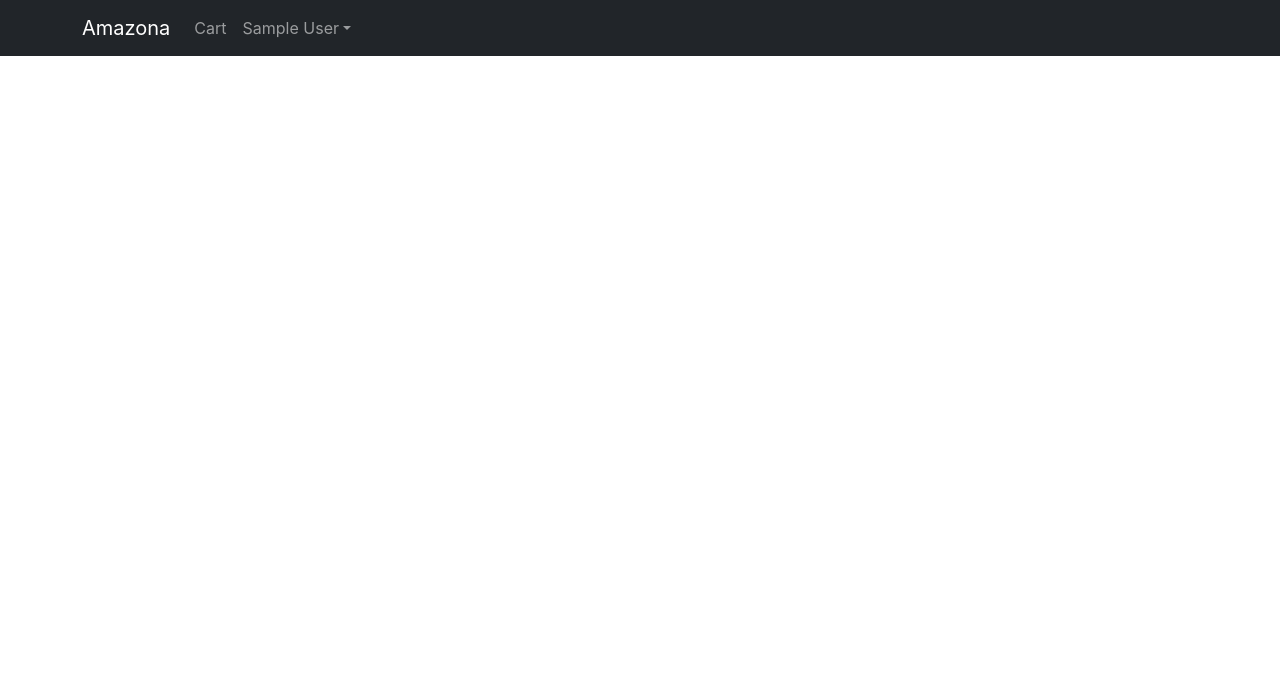
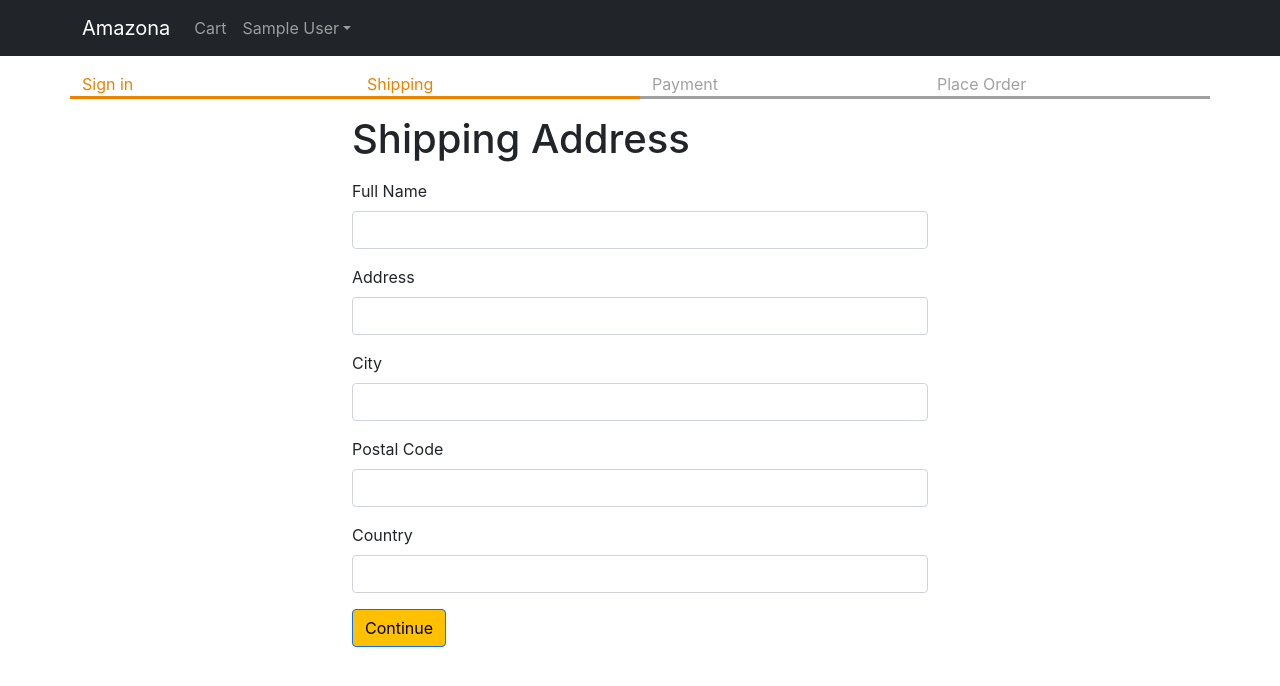
Before and after one commit to noirLim/e-commerce, a React (Create React App) app in the folder amazona/frontend/: page /shipping in a window 1280 px wide. Shown: the top 686 px of the page. Built offline with nearby package versions, Linux system fonts and the light colour scheme; sample sign-in values are in the browser's storage.

Commit message:
save-shipping-screen

```diff
--- a/amazona/frontend/src/App.js
+++ b/amazona/frontend/src/App.js
@@ -10,6 +10,7 @@
 import { Store } from './Store';
 import CartScreen from './screens/CartScreen';
 import SigninScreen from './screens/SigninScreen';
+import ShippingAdressScreen from './screens/ShippingAdressScreen';
 
 function App() {
   const {state, dispatch: ctxDispatch} = useContext(Store);
@@ -18,6 +19,7 @@
   const signOutHandler = () =>{
     ctxDispatch({type: 'USER_SIGNOUT'})
     localStorage.removeItem('userInfo');
+    localStorage.removeItem('shippingAddress')
   }
 
   return (
@@ -69,6 +71,7 @@
           <Route path="/product/:slug" element={<ProductScreen/>} />
           <Route path="/cart" element={<CartScreen/>} />
           <Route path="/signin" element={<SigninScreen/>} />
+          <Route path="/shipping" element={<ShippingAdressScreen/>} />
           <Route path="/" element={<HomeScreen/>} />
         </Routes>
         </Container>
--- a/amazona/frontend/src/Store.js
+++ b/amazona/frontend/src/Store.js
@@ -8,6 +8,9 @@
     ? JSON.parse(localStorage.getItem("userInfo"))
     : null,
   cart: {
+    shippingAddress:localStorage.getItem("shippingAddress")
+    ? JSON.parse(localStorage.getItem("shippingAddress"))
+    : {},
     cartItems: localStorage.getItem("cartItems")
       ? JSON.parse(localStorage.getItem("cartItems"))
       : [],
@@ -41,7 +44,16 @@
       return { ...state, userInfo: action.payload };
 
     case "USER_SIGNOUT":
-      return { ...state, userInfo: null };
+      return { ...state, userInfo: null, cart:{
+        cartItems:[],
+        shippingAddress:{}
+      } };
+
+    case "SAVE_SHIPPING_ADDRESS":
+      return { ...state,cart:{
+        ...state.cart,cartItems,
+        shippingAddress:action.payload
+      }}
 
     default:
       return state;
--- /dev/null
+++ b/amazona/frontend/src/components/CheckoutSteps.js
@@ -0,0 +1,15 @@
+import React from 'react'
+import { Col, Row } from 'react-bootstrap'
+
+const CheckoutSteps = (props) => {
+  return (
+    <Row className="checkout-steps">
+        <Col className={props.step1 ? 'active' : ''}>Sign in</Col>
+        <Col className={props.step2 ? 'active' : ''}>Shipping</Col>
+        <Col className={props.step3 ? 'active' : ''}>Payment</Col>
+        <Col className={props.step4 ? 'active' : ''}>Place Order</Col>
+    </Row>
+  )
+}
+
+export default CheckoutSteps
--- a/amazona/frontend/src/index.css
+++ b/amazona/frontend/src/index.css
@@ -68,3 +68,13 @@
 .small-container{
   max-width:600px;
 }
+
+.checkout-steps > div {
+  border-bottom: 0.2rem solid #a0a0a0;
+  color: #a0a0a0;
+}
+
+.checkout-steps > div.active {
+  border-bottom: 0.2rem solid #f08000;
+  color: #f08000;
+}
--- /dev/null
+++ b/amazona/frontend/src/screens/ShippingAdressScreen.js
@@ -0,0 +1,113 @@
+import React, { useContext, useState } from "react";
+import { useEffect } from "react";
+import { Button, Form } from "react-bootstrap";
+import { Helmet } from "react-helmet-async";
+import { useNavigate } from "react-router-dom";
+import CheckoutSteps from "../components/CheckoutSteps";
+import { Store } from "../Store";
+
+const ShippingAdressScreen = () => {
+  const navigate = useNavigate()
+  const {state,dispatch: ctxDispatch} = useContext(Store)
+  const {
+    userInfo,
+    cart: {shippingAddress}
+  } = state
+  const [fullName, setFullName] = useState(shippingAddress.fullName || '');
+  const [address, setAddress] = useState(shippingAddress.address || '');
+  const [city, setCity] = useState(shippingAddress.city || '');
+  const [postalCode, setPostalCode] = useState(shippingAddress.postalCode || '');
+  const [country, setCountry] = useState(shippingAddress.country || '');
+
+  useEffect(() =>{
+    if(!userInfo){
+        navigate('/signin?redirect=/shipping')
+    }
+  },[userInfo,navigate])
+
+  const submitHandler = (e) => {
+    e.preventDefault();
+    ctxDispatch({
+      type: "SAVE_SHIPPING_ADDRESS",
+      payload: {
+        fullName,
+        address,
+        city,
+        postalCode,
+        country,
+      },
+    });
+    localStorage.setItem(
+      "shippingAddress",
+      JSON.stringify({
+        fullName,
+        address,
+        city,
+        postalCode,
+        country,
+      })
+    );
+    navigate('/payment')
+  };
+
+  return (
+    <div>
+      <Helmet>
+        <title>Shipping Address</title>
+      </Helmet>
+      <CheckoutSteps step1 step2></CheckoutSteps>
+      <div className="container small-container">
+        <h1 className="my-3">Shipping Address</h1>
+        <Form onSubmit={submitHandler}>
+          <Form.Group className="mb-3" controlId="fullname">
+            <Form.Label>Full Name</Form.Label>
+            <Form.Control
+              value={fullName}
+              onChange={(e) => setFullName(e.target.value)}
+              required
+            />
+          </Form.Group>
+          <Form.Group className="mb-3" controlId="address">
+            <Form.Label>Address</Form.Label>
+            <Form.Control
+              value={address}
+              onChange={(e) => setAddress(e.target.value)}
+              required
+            />
+          </Form.Group>
+          <Form.Group className="mb-3" controlId="city">
+            <Form.Label>City</Form.Label>
+            <Form.Control
+              value={city}
+              onChange={(e) => setCity(e.target.value)}
+              required
+            />
+          </Form.Group>
+          <Form.Group className="mb-3" controlId="postalCode">
+            <Form.Label>Postal Code</Form.Label>
+            <Form.Control
+              value={postalCode}
+              onChange={(e) => setPostalCode(e.target.value)}
+              required
+            />
+          </Form.Group>
+          <Form.Group className="mb-3" controlId="country">
+            <Form.Label>Country</Form.Label>
+            <Form.Control
+              value={country}
+              onChange={(e) => setCountry(e.target.value)}
+              required
+            />
+          </Form.Group>
+          <div className="mb-3">
+            <Button variant="primary" type="submit">
+              Continue
+            </Button>
+          </div>
+        </Form>
+      </div>
+    </div>
+  );
+};
+
+export default ShippingAdressScreen;
```
